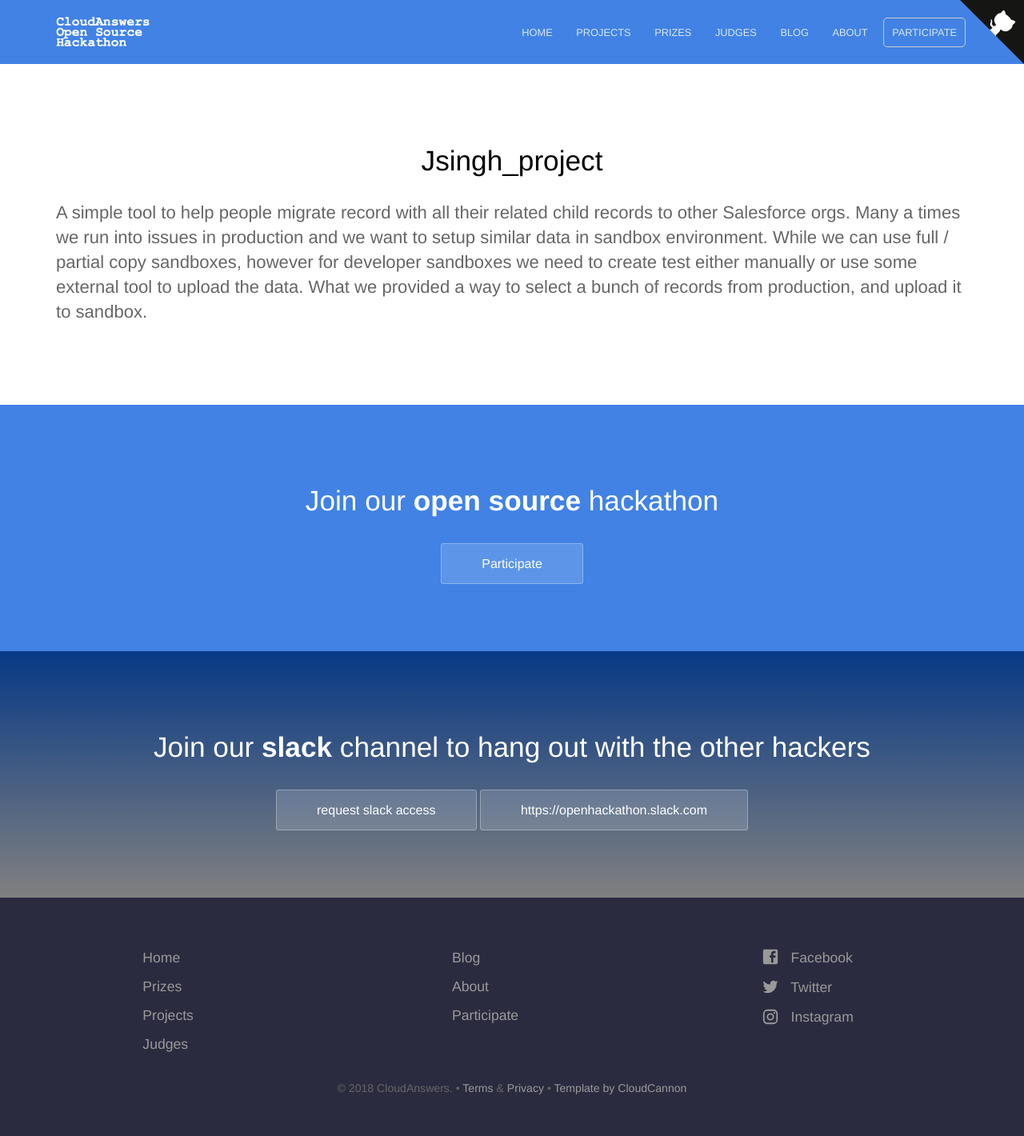
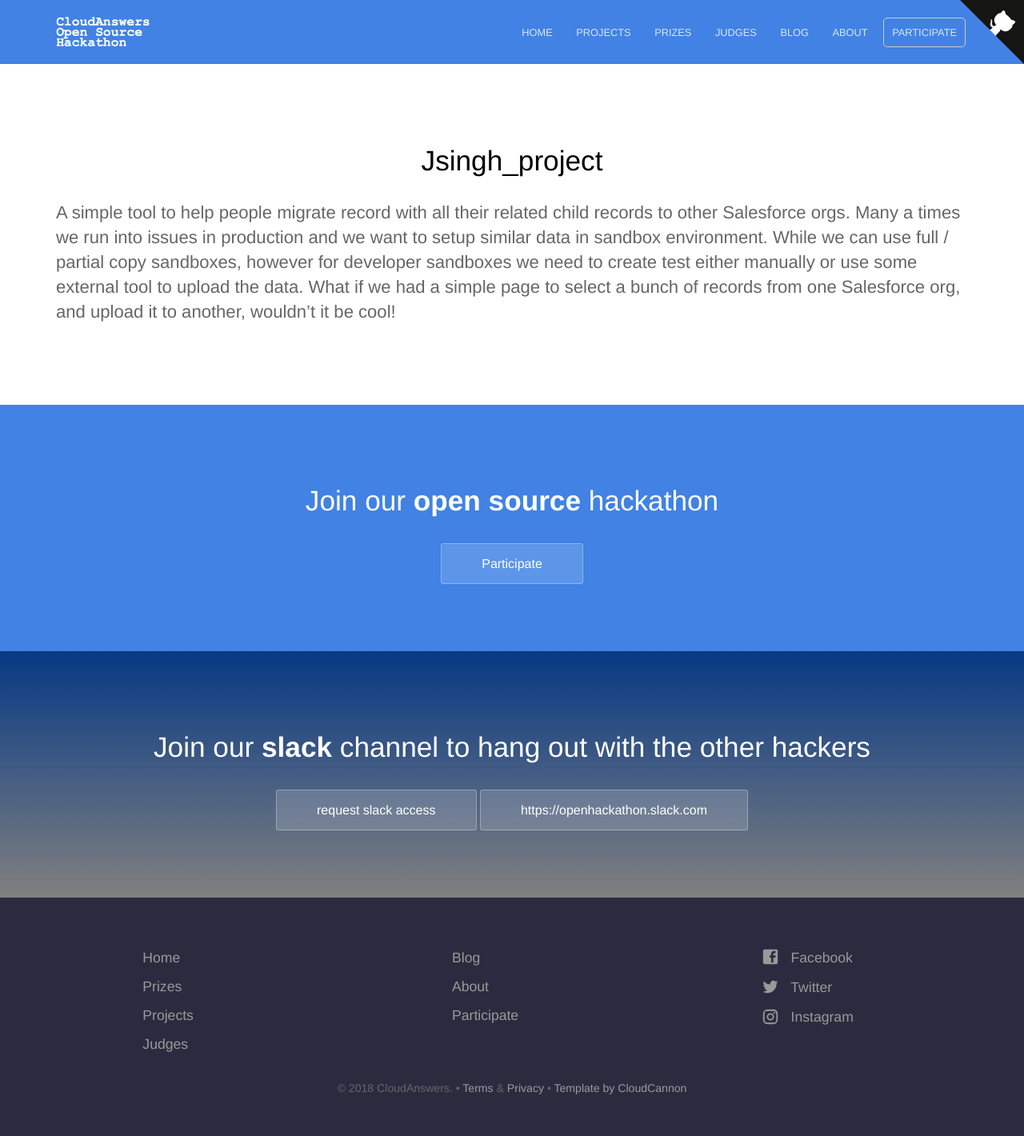
Before and after one commit to cloudanswers/hackathon.cloudanswers.com, a Jekyll site: the page built from _projects/jsingh_project.md, in a window 1280 px wide. Shown: the whole page at 80% size. Built offline with Jekyll 4.4.1, drawn with Linux system fonts in a browser that asks for light colours; a script that is not in the unit is left out.

Commit message:
update description

```diff
--- a/_projects/jsingh_project.md
+++ b/_projects/jsingh_project.md
@@ -8,4 +8,4 @@
 
 A simple tool to help people migrate record with all their related child records to
 other Salesforce orgs. Many a times we run into issues in production and we want to setup
-similar data in sandbox environment. While we can use full / partial copy sandboxes, however for developer sandboxes we need to create test either manually or use some external tool to upload the data. What we provided a way to select a bunch of records from production, and upload it to sandbox.
+similar data in sandbox environment. While we can use full / partial copy sandboxes, however for developer sandboxes we need to create test either manually or use some external tool to upload the data. What if we had a simple page to select a bunch of records from one Salesforce org, and upload it to another, wouldn't it be cool!
```
